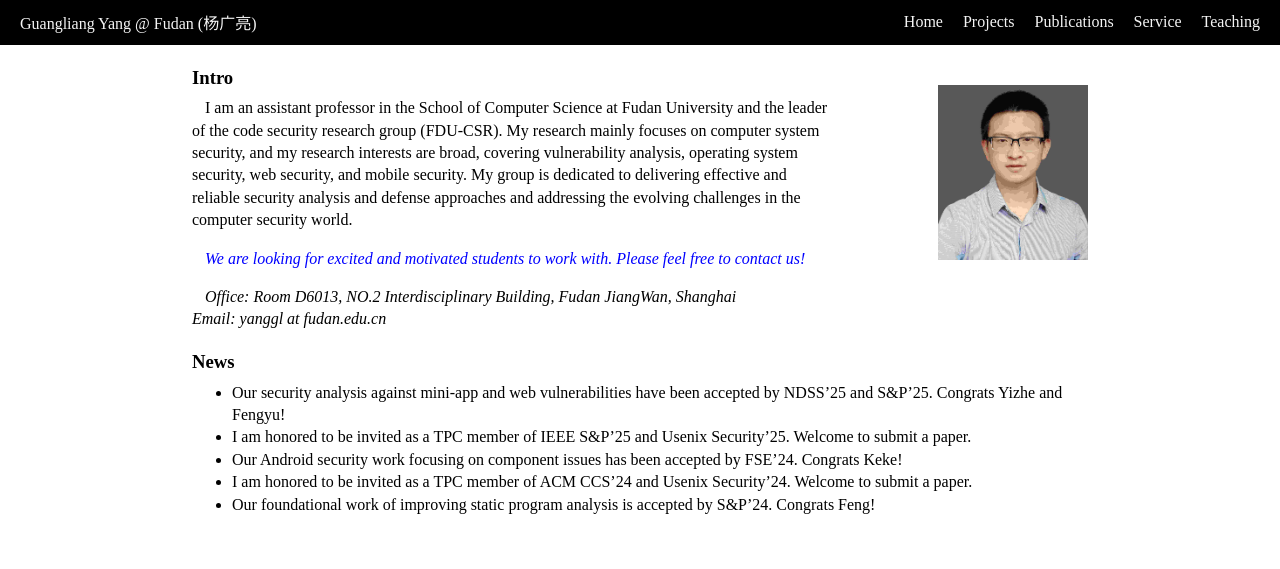
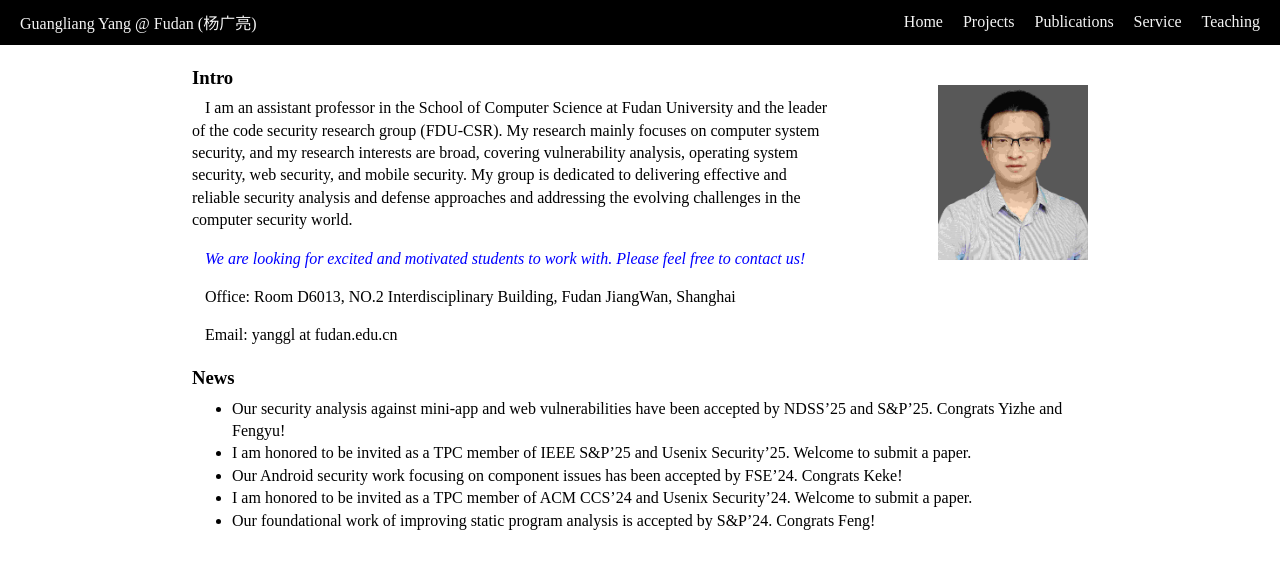
Before and after one commit to yang-guangliang/yang-guangliang.github.io, a Jekyll site: the page built from index.md, in a window 1280 px wide. Shown: the top 569 px of the page. Built offline with Jekyll 4.4.1, drawn with Linux system fonts in a browser that asks for light colours.

```diff
--- a/index.md
+++ b/index.md
@@ -12,8 +12,8 @@ I am an assistant professor in the School of Computer Science at Fudan Universit
 
 <span style="color:blue">*We are looking for excited and motivated students to work with. Please feel free to contact us!*</span>
 
-<em> Office: Room D6013, NO.2 Interdisciplinary Building, Fudan JiangWan, Shanghai</em>
-<em> Email: yanggl at fudan.edu.cn</em>
+<p> Office: Room D6013, NO.2 Interdisciplinary Building, Fudan JiangWan, Shanghai</p>
+<p> Email: yanggl at fudan.edu.cn</p>
 
 
 ### News
```
